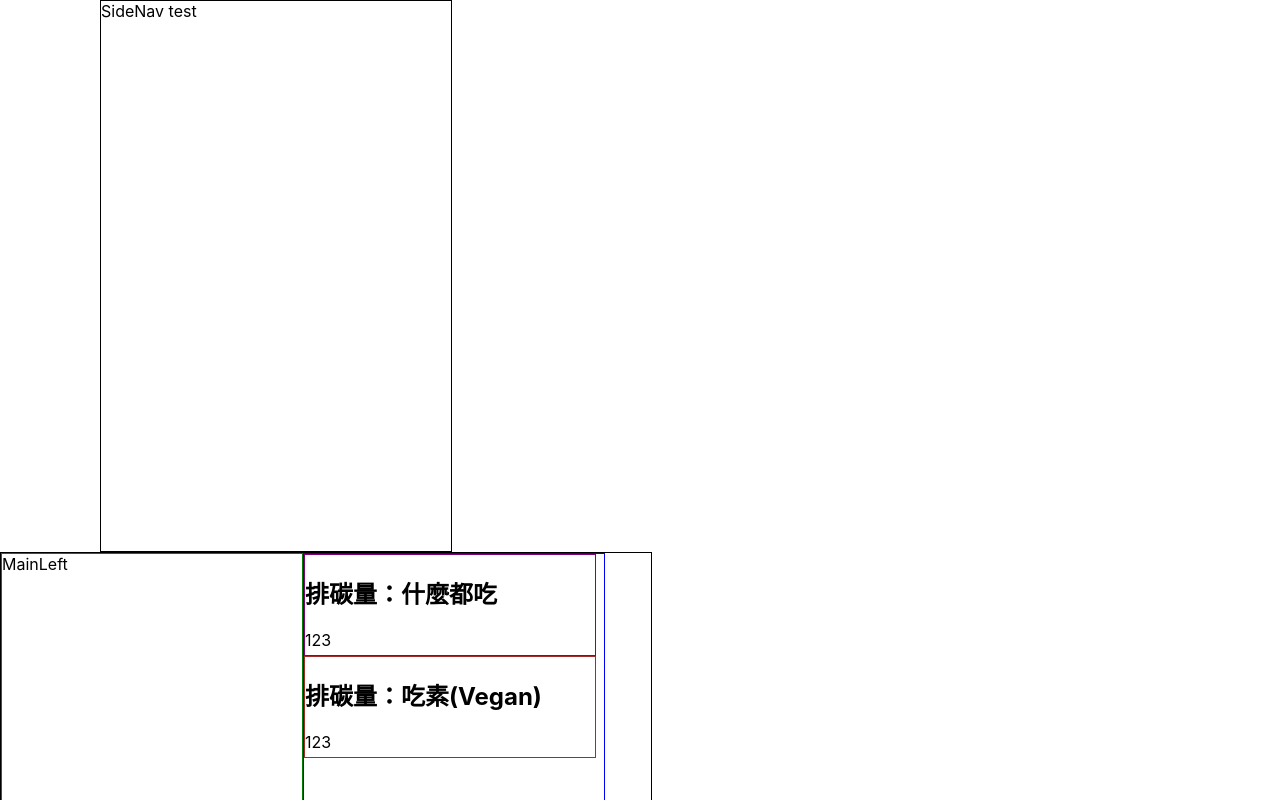
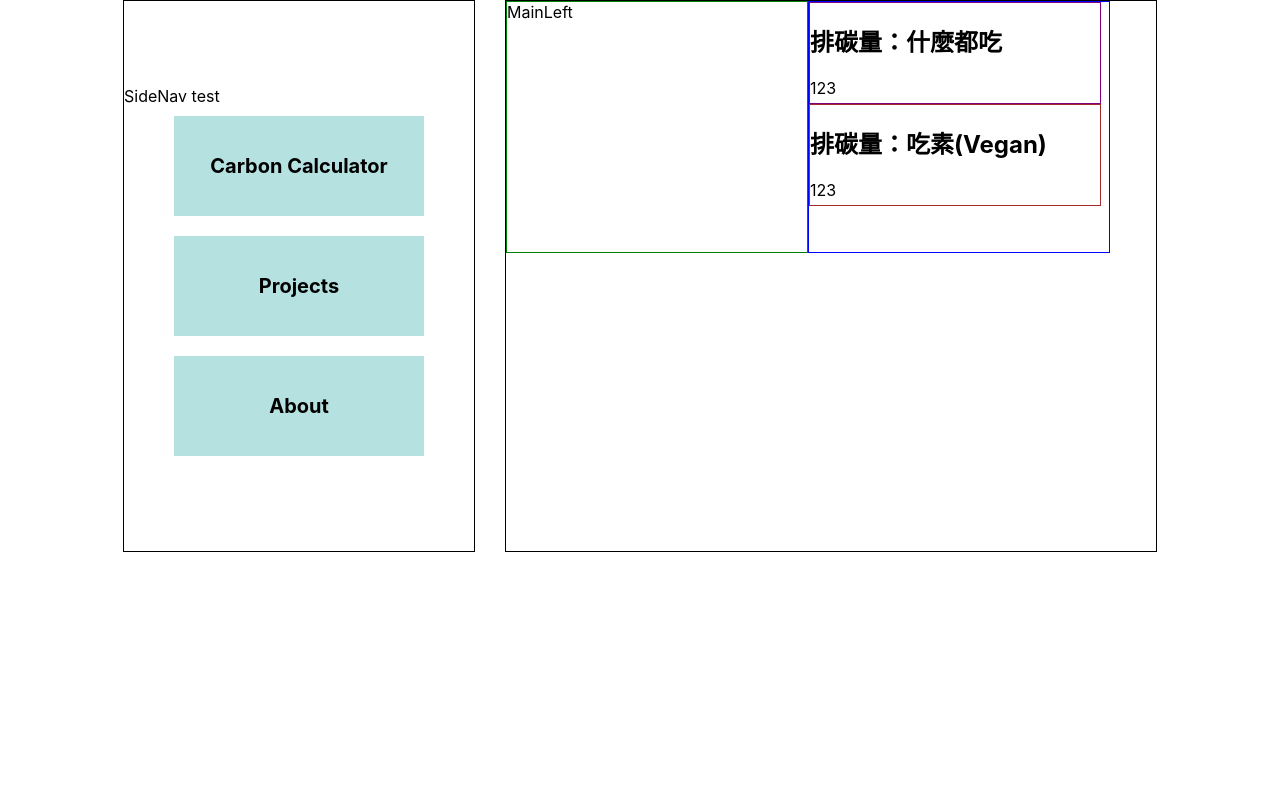
Before and after one commit to evojroan/carboncalculator, a React (Create React App) app: page / in a window 1280 px wide. Shown: the top 800 px of the page. Built offline with nearby package versions, Linux system fonts and the light colour scheme.

Commit message:
feat: sidenav with buttons

```diff
--- a/package.json
+++ b/package.json
@@ -6,6 +6,7 @@
     "@testing-library/jest-dom": "^5.16.5",
     "@testing-library/react": "^13.4.0",
     "@testing-library/user-event": "^13.5.0",
+    "axios": "^1.3.6",
     "node-sass": "^7.0.3",
     "react": "^18.2.0",
     "react-dom": "^18.2.0",
--- a/src/App.jsx
+++ b/src/App.jsx
@@ -1,4 +1,4 @@
-import styles from './App.scss';
+import styles from './App.module.scss';
 import SideNav from './components/SideNav/SideNav.jsx';
 import Main from './components/Main/Main.jsx';
 
--- /dev/null
+++ b/src/App.module.scss
@@ -0,0 +1,5 @@
+.AppContainer{
+  display: flex;
+  gap:30px;
+  justify-content: center;
+}
--- a/src/App.scss
+++ /dev/null
@@ -1,38 +0,0 @@
-.App {
-  text-align: center;
-}
-
-.App-logo {
-  height: 40vmin;
-  pointer-events: none;
-}
-
-@media (prefers-reduced-motion: no-preference) {
-  .App-logo {
-    animation: App-logo-spin infinite 20s linear;
-  }
-}
-
-.App-header {
-  background-color: #282c34;
-  min-height: 100vh;
-  display: flex;
-  flex-direction: column;
-  align-items: center;
-  justify-content: center;
-  font-size: calc(10px + 2vmin);
-  color: white;
-}
-
-.App-link {
-  color: #61dafb;
-}
-
-@keyframes App-logo-spin {
-  from {
-    transform: rotate(0deg);
-  }
-  to {
-    transform: rotate(360deg);
-  }
-}
--- a/src/components/SideNav/SideNav.jsx
+++ b/src/components/SideNav/SideNav.jsx
@@ -1,7 +1,15 @@
-import styles from './SideNav.module.scss';
+import styles from "./SideNav.module.scss";
+import SideNavBt from "./SideNavBt";
 
 function SideNav() {
-  return <div className={styles.container}>SideNav test</div>;
+  return (
+    <div className={styles.container}>
+      SideNav test
+      <SideNavBt title='Carbon Calculator' />
+      <SideNavBt title='Projects' />
+      <SideNavBt title='About' />
+    </div>
+  );
 }
 
 export default SideNav;
--- a/src/components/SideNav/SideNav.module.scss
+++ b/src/components/SideNav/SideNav.module.scss
@@ -3,5 +3,7 @@
   width: 350px;
   height: 550px;
   border: 1px solid black;
-  margin-left: 100px;
+  display: flex;
+  flex-direction: column;
+  justify-content: center;
 }
--- a/src/components/SideNav/SideNavBt.jsx
+++ b/src/components/SideNav/SideNavBt.jsx
@@ -1,7 +1,7 @@
-import styles from './SideNavBt.module.scss';
+import styles from "./SideNavBt.module.scss";
 
-function SideNavBt() {
-  return <div className={styles.container}>SideNavBt test</div>;
+function SideNavBt({ title }) {
+  return <div className={styles.button}>{title}</div>;
 }
 
 export default SideNavBt;
--- a/src/components/SideNav/SideNavBt.module.scss
+++ b/src/components/SideNav/SideNavBt.module.scss
@@ -0,0 +1,11 @@
+.button{
+  width: 250px;
+  height: 100px;
+  background-color: rgb(182, 225, 225);
+  margin:10px auto;
+  font-size: 20px;
+  font-weight: 700;
+  display: flex;
+  justify-content: center;
+  align-items: center;
+}
```
Also changed, not shown: 1 other file (tests, documents, lock files or other folders).
